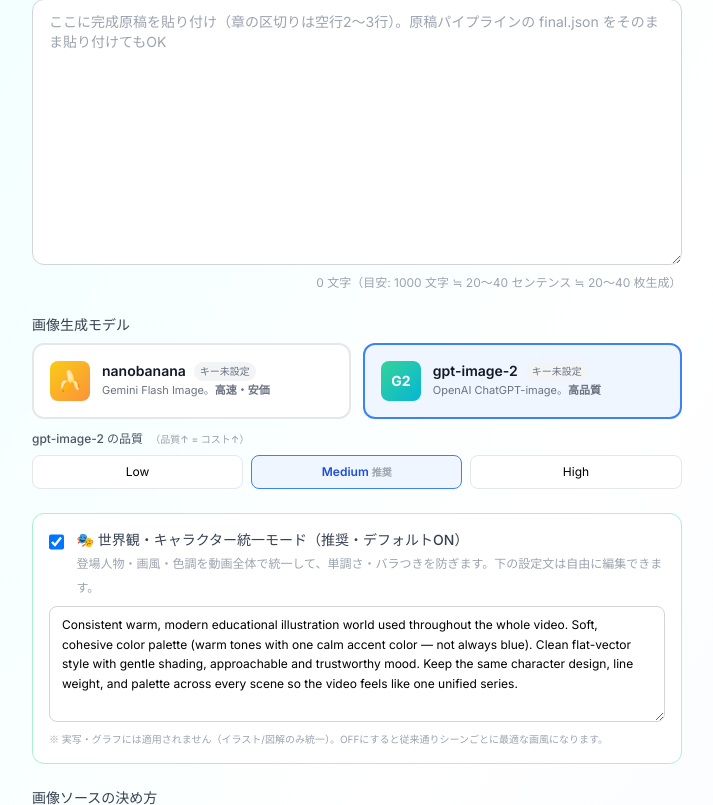
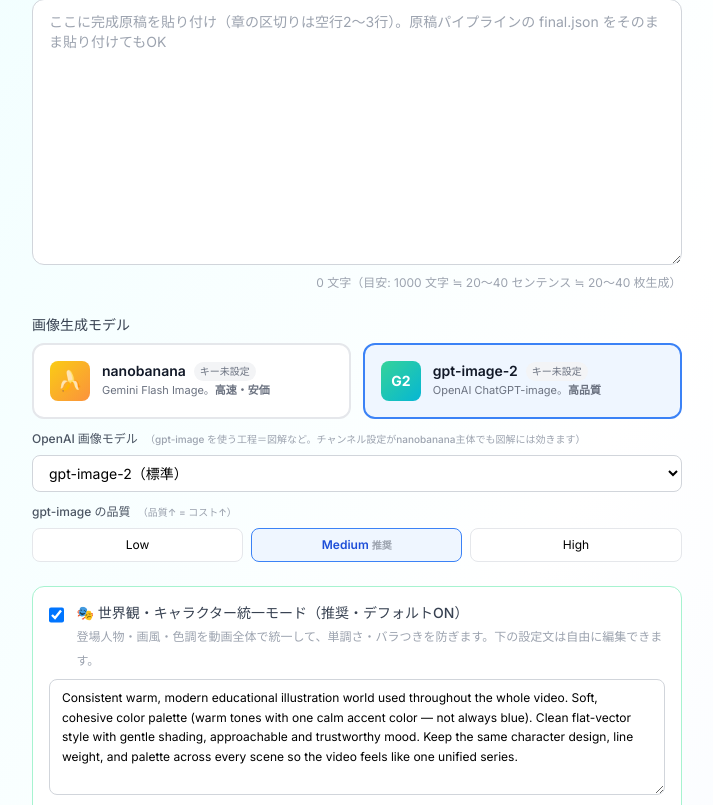
Before and after one commit to daruma3218-glitch/keizai-sentence-tool, a Flask app: page / in a window 1280 px wide. Shown: the part 691-1496 px from the top of the page, without its empty margins (56-769 px from the left). Run offline with Flask 3, Linux system fonts and the light colour scheme; some libraries are stand-ins or nearby versions.

Commit message:
OpenAI画像モデルを選択可能に: gpt-image-2.5 Flare / Sunburst を追加
2026-09-08 公開の gpt-image-2.5 系（Flare=gpt-image-2より高品質・低遅延、
Sunburst=編集制御向けプレミアム）をUIから選べるようにする。
モデルIDは OpenAI の /v1/models で実在確認し、現行パラメータ
(quality/size=1536x1024) で実生成できることを実弾テスト済み。

- generator: OPENAI_IMAGE_MODEL_CHOICES / resolve_openai_image_model
  （未知IDは無視して既定に丸める＝本番で即エラーにしない。環境変数 OPENAI_IMAGE_MODEL も尊重）
- upload.html: 「OpenAI 画像モデル」select を常時表示
  （チャンネル設定が nanobanana 主体でも図解等は gpt-image を使うため）
- app: /start・シーン直し(開始/再生成)・個別再生成・再開(_build_resume_args) の
  全経路で openai_model を解決し generator へ受け渡し。job.json / manifest に記録
- pipeline: 本生成・Web代替生成・検証再生成の3呼び出しに openai_model を伝搬
- 既定は従来どおり gpt-image-2（チャンネル既定は defaults.openai_image_model で指定可）

tests: 解決関数の優先順/未知ID丸め、/start の保存と伝搬、画面描画、
再開時の伝搬（既存 test_resume を拡張）— 165 passed

Co-Authored-By: Claude Fable 5 <noreply@anthropic.com>

```diff
--- a/app.py
+++ b/app.py
@@ -32,7 +32,8 @@ from flask import (
 
 from utils import load_env, load_json, SNAPSHOT_IO_LOCK
 from pipeline import SentencePipeline, VALID_STYLES
-from generator import PROVIDER_NANOBANANA, PROVIDER_GPT_IMAGE, VALID_PROVIDERS
+from generator import (PROVIDER_NANOBANANA, PROVIDER_GPT_IMAGE, VALID_PROVIDERS,
+                       OPENAI_IMAGE_MODEL_CHOICES, resolve_openai_image_model)
 
 
 PROJECT_ROOT = Path(__file__).parent
@@ -337,7 +338,7 @@ def _run_pipeline_thread(job_id: str, manuscript_text: str, user_instructions: s
                          channel_id: str = "default", ch_keys: dict = None,
                          character_ref_path: str = "",
                          title_override: str = "", fact_context: str = "",
-                         resume: bool = False):
+                         resume: bool = False, openai_model: str = ""):
     job_dir = OUTPUT_DIR / job_id
     ch_keys = ch_keys or {}
     provider_label = ("nanobanana (Gemini)" if provider == PROVIDER_NANOBANANA
@@ -373,6 +374,7 @@ def _run_pipeline_thread(job_id: str, manuscript_text: str, user_instructions: s
             concurrency=concurrency,
             provider=provider,
             openai_quality=openai_quality,
+            openai_model=openai_model or None,
             style_preset=style_preset,
             worldview_desc=worldview_desc,
             verify_diagrams=verify_diagrams,
@@ -487,6 +489,7 @@ def index():
         c["_has_anthropic"] = bool(keys["anthropic"])
     return render_template(
         "upload.html",
+        openai_image_models=[{"id": m, "label": l} for m, l in OPENAI_IMAGE_MODEL_CHOICES],
         past_jobs=past_jobs[:30],
         channels=channels,
         has_anthropic=bool(os.environ.get("ANTHROPIC_API_KEY")),
@@ -656,6 +659,7 @@ def api_scene_fix():
     openai_quality = (request.form.get("openai_quality") or defaults.get("openai_quality") or "medium").strip()
     if openai_quality not in ("low", "medium", "high"):
         openai_quality = "medium"
+    openai_model = resolve_openai_image_model(request.form.get("openai_model"), defaults.get("openai_image_model"))
     fix_mode = (request.form.get("fix_mode") or "balanced").strip()
     if fix_mode not in ("balanced", "more_clear", "less_text", "more_real", "same_style"):
         fix_mode = "balanced"
@@ -695,6 +699,7 @@ def api_scene_fix():
             gemini_api_key=ch_keys.get("gemini") or None,
             openai_api_key=ch_keys.get("openai") or None,
             openai_quality=openai_quality,
+            openai_model=openai_model,
             concurrency=min(variant_count, 3),
             style_preset=style_preset,
             progress_callback=on_progress,
@@ -716,6 +721,7 @@ def api_scene_fix():
                 gemini_api_key=ch_keys.get("gemini") or None,
                 openai_api_key=ch_keys.get("openai") or None,
                 openai_quality=openai_quality,
+                openai_model=openai_model,
                 concurrency=min(variant_count, 3),
                 style_preset=style_preset,
                 progress_callback=on_progress,
@@ -808,6 +814,7 @@ def api_scene_fix_revise(job_id):
     openai_quality = defaults.get("openai_quality", "medium")
     if openai_quality not in ("low", "medium", "high"):
         openai_quality = "medium"
+    openai_model = resolve_openai_image_model(manifest.get("openai_model"), defaults.get("openai_image_model"))
 
     revisions = manifest.get("revisions", [])
     revision_no = 1 + sum(1 for r in revisions if int(r.get("source_index") or 0) == source_index)
@@ -850,6 +857,7 @@ def api_scene_fix_revise(job_id):
             gemini_api_key=ch_keys.get("gemini") or None,
             openai_api_key=ch_keys.get("openai") or None,
             openai_quality=openai_quality,
+            openai_model=openai_model,
             concurrency=1,
             style_preset=style_preset,
             edit_image_path=str(source_image),
@@ -960,6 +968,8 @@ def start_job():
     openai_quality = request.form.get("openai_quality", "medium")
     if openai_quality not in ("low", "medium", "high"):
         openai_quality = "medium"
+    openai_model = resolve_openai_image_model(request.form.get("openai_model"),
+                                             (channel.get("defaults", {}) or {}).get("openai_image_model"))
     skip_decorative = request.form.get("skip_decorative", "off") == "on"
     style_preset = (channel.get("defaults", {}) or {}).get("style_preset", "flat_infographic")
     if style_preset not in VALID_STYLES:
@@ -1094,6 +1104,7 @@ def start_job():
         concurrency=concurrency,
         provider=provider,
         openai_quality=openai_quality if provider == PROVIDER_GPT_IMAGE else None,
+        openai_model=openai_model,
         skip_decorative=skip_decorative,
         style_preset=style_preset,
         web_image_count=web_image_count,
@@ -1111,6 +1122,7 @@ def start_job():
         args=(job_id, manuscript_text, user_instructions, concurrency, provider, openai_quality,
               skip_decorative, style_preset, web_image_count, max_diagrams, route_mode, worldview_desc, verify_diagrams,
               channel_id, ch_keys, character_ref_path, title_override, fact_context),
+        kwargs={"openai_model": openai_model},
         daemon=True,
     )
     thread.start()
@@ -1184,6 +1196,7 @@ def _build_resume_args(job_id: str):
     max_diagrams = _int_of("max_diagrams", defaults.get("max_diagrams", 150), 1, 300)
     title_override = job_state.get("title_override") or ""
     fact_context = job_state.get("fact_context") or ""
+    openai_model = resolve_openai_image_model(job_state.get("openai_model"), defaults.get("openai_image_model"))
 
     character_ref_path = ""
     _cref = (defaults.get("character_ref") or "").strip()
@@ -1195,7 +1208,7 @@ def _build_resume_args(job_id: str):
     args = (job_id, manuscript_text, user_instructions, concurrency, provider, openai_quality,
             skip_decorative, style_preset, web_image_count, max_diagrams, route_mode,
             worldview_desc, bool(verify_diagrams), channel_id, ch_keys, character_ref_path,
-            title_override, fact_context, True)  # resume=True
+            title_override, fact_context, True, openai_model)  # resume=True
     return args, None
 
 
@@ -1824,6 +1837,7 @@ def api_regenerate(job_id, no):
     if provider not in VALID_PROVIDERS:
         provider = PROVIDER_NANOBANANA
     openai_quality = params.get("openai_quality") or "medium"
+    openai_model = resolve_openai_image_model(params.get("openai_model"), defaults.get("openai_image_model"))
     style_preset = params.get("style_preset", "flat_infographic")
 
     # キャラ固定の参照画像（チャンネル設定）。先生が描かれる illustration のみ使用。
@@ -1871,6 +1885,7 @@ def api_regenerate(job_id, no):
             gemini_api_key=ch_keys.get("gemini") or None,
             openai_api_key=ch_keys.get("openai") or None,
             openai_quality=openai_quality,
+            openai_model=openai_model,
             concurrency=1,
             reference_image_path=character_ref_path,
             edit_image_path=str(edit_image_path) if edit_image_path else None,
--- a/generator.py
+++ b/generator.py
@@ -28,6 +28,27 @@ from PIL import Image
 # ===== モデル設定 =====
 DEFAULT_GEMINI_MODEL = "gemini-3.1-flash-image-preview"
 DEFAULT_OPENAI_MODEL = "gpt-image-2"
+# UI で選べる OpenAI 画像モデル（順序=表示順）。2026-09-08 公開の gpt-image-2.5 系を追加。
+#   Flare: gpt-image-2 より高品質かつ低遅延(約半分) / Sunburst: 編集制御向けプレミアム
+OPENAI_IMAGE_MODEL_CHOICES = [
+    ("gpt-image-2", "gpt-image-2（標準）"),
+    ("gpt-image-2.5-flare", "gpt-image-2.5 Flare（高品質・低遅延）"),
+    ("gpt-image-2.5-sunburst", "gpt-image-2.5 Sunburst（編集制御向け・プレミアム）"),
+]
+VALID_OPENAI_IMAGE_MODELS = {m for m, _ in OPENAI_IMAGE_MODEL_CHOICES}
+
+
+def resolve_openai_image_model(*candidates) -> str:
+    """候補（フォーム値・保存値・チャンネル既定など）から最初の有効なモデルIDを返す。
+    無ければ環境変数 OPENAI_IMAGE_MODEL → 既定。未知のIDは無視する（本番で即エラーにしないため）。"""
+    for c in candidates:
+        c = (c or "").strip() if isinstance(c, str) else ""
+        if c in VALID_OPENAI_IMAGE_MODELS:
+            return c
+    env = os.environ.get("OPENAI_IMAGE_MODEL", "").strip()
+    return env if env in VALID_OPENAI_IMAGE_MODELS else DEFAULT_OPENAI_MODEL
+
+
 DEFAULT_CONCURRENCY = 12
 
 
--- a/pipeline.py
+++ b/pipeline.py
@@ -45,6 +45,7 @@ class SentencePipeline:
         concurrency: int = DEFAULT_CONCURRENCY,
         provider: str = PROVIDER_NANOBANANA,
         openai_quality: str = "medium",
+        openai_model: Optional[str] = None,   # gpt-image を使う工程の OpenAI 画像モデル
         style_preset: str = "flat_infographic",
         worldview_desc: str = "",
         verify_diagrams: bool = True,
@@ -94,6 +95,7 @@ class SentencePipeline:
         self.concurrency = concurrency
         self.provider = provider if provider in VALID_PROVIDERS else PROVIDER_NANOBANANA
         self.openai_quality = openai_quality
+        self.openai_model = (openai_model or "").strip() or None  # None=generator側の既定(環境変数)
         self.style_preset = style_preset if style_preset in VALID_STYLES else "flat_infographic"
         self.worldview_desc = worldview_desc or ""
         self.verify_diagrams = bool(verify_diagrams)
@@ -1396,6 +1398,7 @@ class SentencePipeline:
                     gemini_api_key=gemini_key,
                     openai_api_key=openai_key,
                     openai_quality=self.openai_quality,
+                    openai_model=self.openai_model,
                     concurrency=eff_concurrency,
                     style_preset=self.style_preset,
                     progress_callback=on_item_event,
@@ -1565,6 +1568,7 @@ class SentencePipeline:
                         gemini_api_key=gemini_key,
                         openai_api_key=openai_key,
                         openai_quality=self.openai_quality,
+                        openai_model=self.openai_model,
                         concurrency=fb_concurrency,
                         style_preset=self.style_preset,
                         progress_callback=on_web_fallback_event,
@@ -1609,6 +1613,7 @@ class SentencePipeline:
             "base_provider": self.provider,
             "type_providers": self.type_providers,
             "openai_quality": self.openai_quality if self.provider == PROVIDER_GPT_IMAGE else None,
+            "openai_model": self.openai_model,
             "chart_engine": self.chart_engine,
             "allow_charts": self.allow_charts,
             "map_engine": self.map_engine,
@@ -1665,6 +1670,7 @@ class SentencePipeline:
             "user_instructions": self.user_instructions,
             "provider": self.provider,
             "openai_quality": self.openai_quality if self.provider == PROVIDER_GPT_IMAGE else None,
+            "openai_model": self.openai_model,
             "type_providers": self.type_providers,
             "style_preset": self.style_preset,
             "channel_id": self.channel_id,
@@ -1997,6 +2003,7 @@ class SentencePipeline:
             gemini_api_key=gemini_key,
             openai_api_key=openai_key,
             openai_quality=self.openai_quality,
+            openai_model=self.openai_model,
             concurrency=self.concurrency,
             style_preset=self.style_preset,
             progress_callback=on_fix_event,
--- a/templates/upload.html
+++ b/templates/upload.html
@@ -140,9 +140,20 @@
               </label>
             </div>
 
+            <div class="mt-3">
+              <label class="block text-xs font-medium text-gray-600 mb-2">
+                OpenAI 画像モデル <span class="text-[10px] text-gray-400 ml-1">（gpt-image を使う工程＝図解など。チャンネル設定がnanobanana主体でも図解には効きます）</span>
+              </label>
+              <select name="openai_model" class="w-full px-3 py-2 border border-gray-300 rounded-lg text-sm bg-white focus:outline-none focus:ring-2 focus:ring-cyan-500">
+                {% for m in openai_image_models %}
+                <option value="{{ m.id }}">{{ m.label }}</option>
+                {% endfor %}
+              </select>
+            </div>
+
             <div id="qualityRow" class="mt-3 hidden">
               <label class="block text-xs font-medium text-gray-600 mb-2">
-                gpt-image-2 の品質 <span class="text-[10px] text-gray-400 ml-1">（品質↑ = コスト↑）</span>
+                gpt-image の品質 <span class="text-[10px] text-gray-400 ml-1">（品質↑ = コスト↑）</span>
               </label>
               <div class="grid grid-cols-3 gap-2">
                 <label class="cursor-pointer">
```
Also changed, not shown: tests/test_openai_image_model.py (added, +77 -0 lines), tests/test_resume.py (+5 -2 lines).
